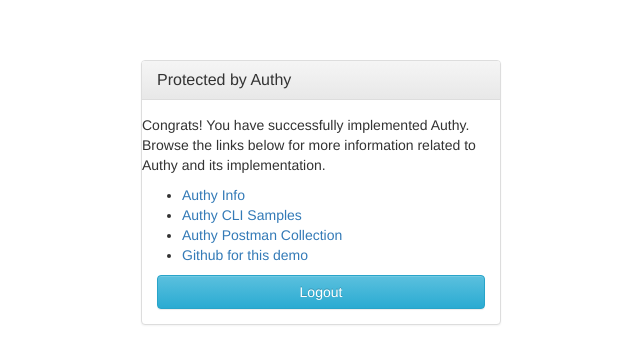
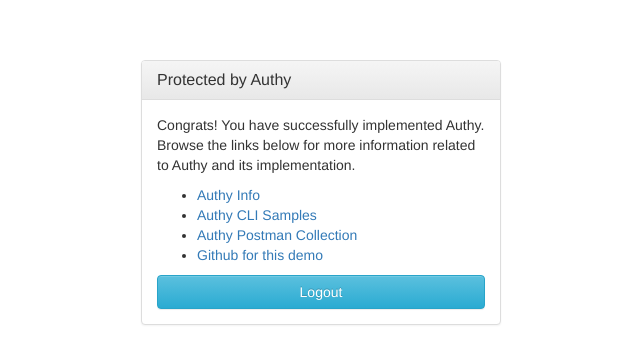
Before and after one commit to AuthySE/Authy-demo, a website: page public/protected/index.html in a window 1280 px wide. Shown: the part 132-496 px from the top of the page, without its empty margins (319-959 px from the left). Drawn offline with nearby package versions, Linux system fonts and the light colour scheme.

Commit message:
Formatting.

```diff
--- a/public/protected/index.html
+++ b/public/protected/index.html
@@ -36,20 +36,24 @@
                 </div>
                 <div class="panel-body">
                     <div class="row">
+                        <div class="col-xs-12 col-sm-12 col-md-12">
                             <p>
-                            Congrats!  You have successfully implemented Authy.  Browse the links below for more information related to Authy and its implementation.
+                                Congrats! You have successfully implemented Authy. Browse the links below for more
+                                information related to Authy and its implementation.
                             </p>
                             <ul>
                                 <li><a href="https://www.twilio.com/authy">Authy Info</a></li>
                                 <li><a href="https://github.com/AuthySE/Authy-API-Samples">Authy CLI Samples</a></li>
-                            <li><a href="https://github.com/AuthySE/Authy-API-Samples/tree/master/postman">Authy Postman
+                                <li><a href="https://github.com/AuthySE/Authy-API-Samples/tree/master/postman">Authy
+                                    Postman
                                     Collection</a></li>
                                 <li><a href="https://github.com/AuthySE/Authy-demo">Github for this demo</a></li>
                             </ul>
                         </div>
+                    </div>
                     <div class="row">
                         <div class="col-xs-12 col-sm-12 col-md-12">
-                            <input type="submit" value="Logout"  ng-click="logout()" class="btn btn-info btn-block">
+                            <input type="submit" value="Logout" ng-click="logout()" class="btn btn-info btn-block">
                         </div>
                     </div>
                 </div>
```
Lines whose indentation alone changed are shown as unchanged.
